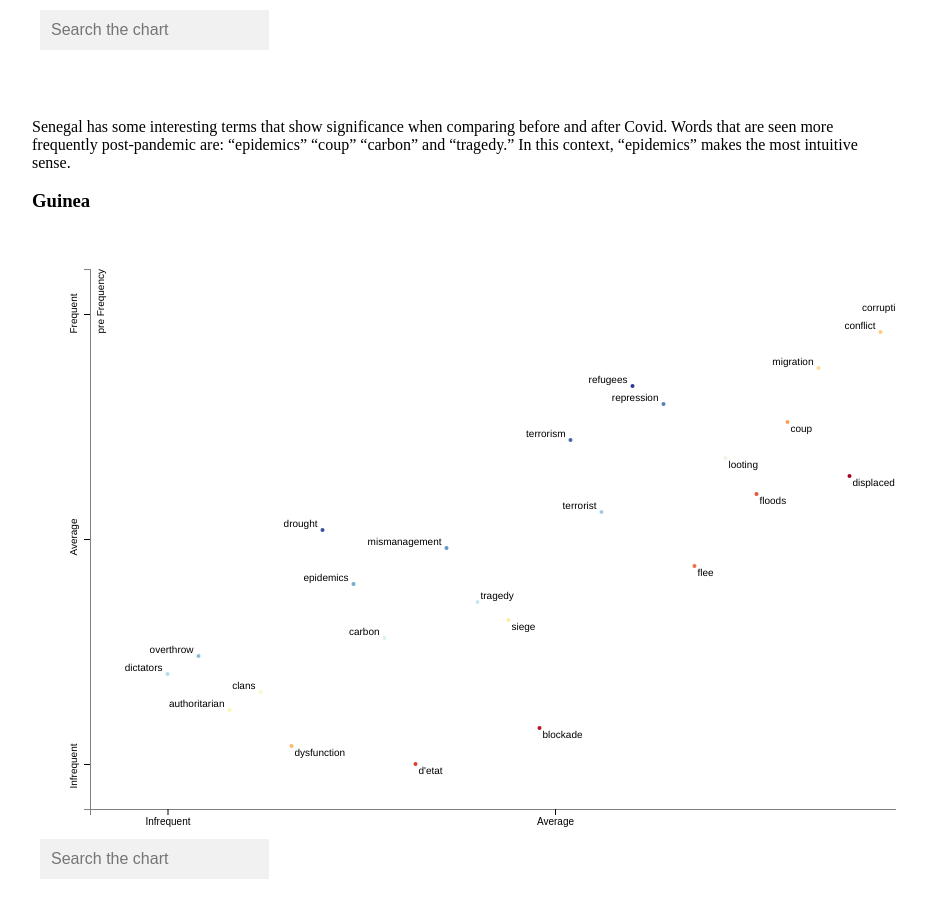
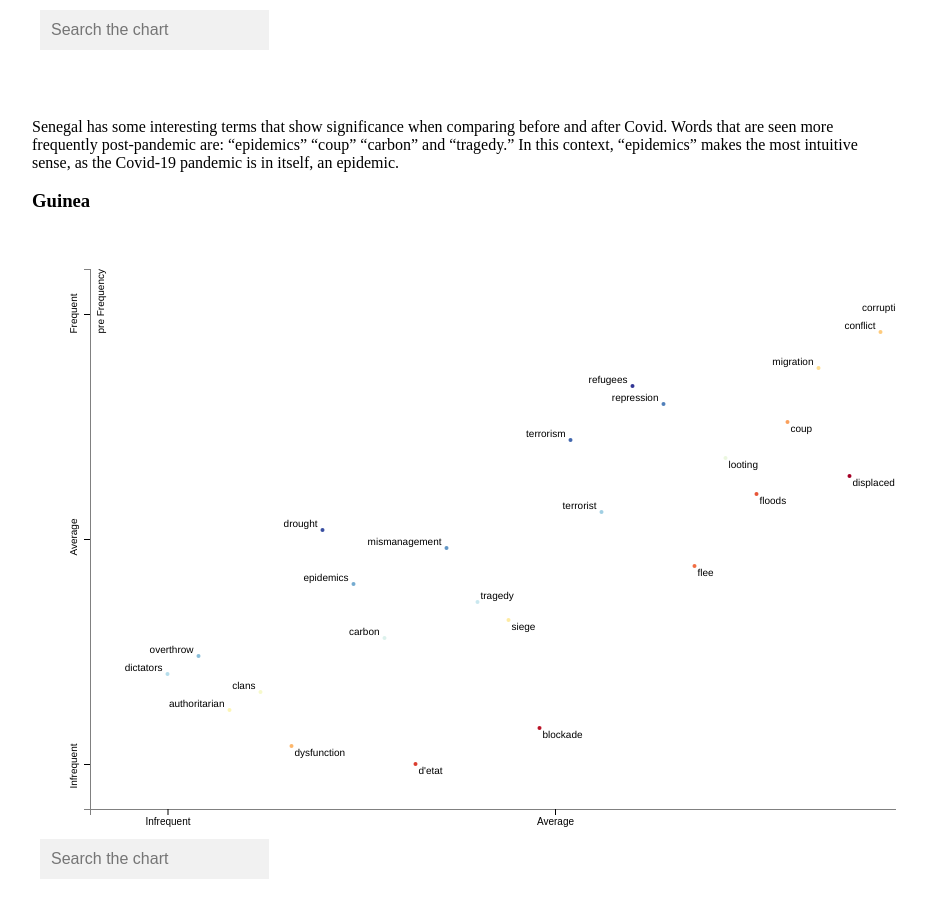
Before and after one commit to capstone-food-insecurity/capstone-food-insecurity.github.io, a plain HTML site: page index.html in a window 1280 px wide. Shown: the part 1060-1975 px from the top of the page, without its empty margins (176-1102 px from the left). Drawn offline with nearby package versions, Linux system fonts and the light colour scheme.

Commit message:
Update index.html

```diff
--- a/index.html
+++ b/index.html
@@ -16,7 +16,7 @@
         <p> These visualizations look into how the COVID-19 pandamic may have played a role in the food shortagecrisis in different African countries. All of these visualizations are plotted with post-Covid frequent words on the X-axis and pre-Covid frequent words on the Y-axis. In general, it is hard to discern concretely if any words are more relevant post-pandemic than pre-pandemic. Some countries do have interesting relationships to take note of. </p>
         <h3 id="visualization">Senegal</h3>
         <object type="text/html" data="./Senegal.html" style="width: 100%; height: 700px;"></object>
-        <p>Senegal has some interesting terms that show significance when comparing before and after Covid. Words that are seen more frequently post-pandemic are: “epidemics” “coup” “carbon” and “tragedy.” In this context, “epidemics” makes the most intuitive sense. </p>
+        <p>Senegal has some interesting terms that show significance when comparing before and after Covid. Words that are seen more frequently post-pandemic are: “epidemics” “coup” “carbon” and “tragedy.” In this context, “epidemics” makes the most intuitive sense, as the Covid-19 pandemic is in itself, an epidemic. </p>
         <h3 id="visualization">Guinea</h3>
         <object type="text/html" data="./Guinea.html" style="width: 100%; height: 700px;"></object>
         <p>Guinea shows blockade, flee, and displaced as words seen slightly more frequently post-pandemic</p>
```
